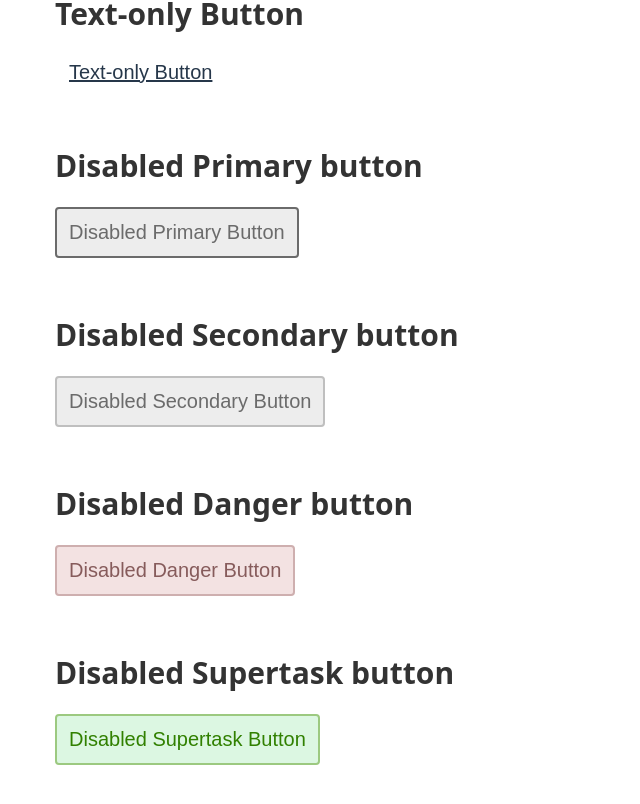
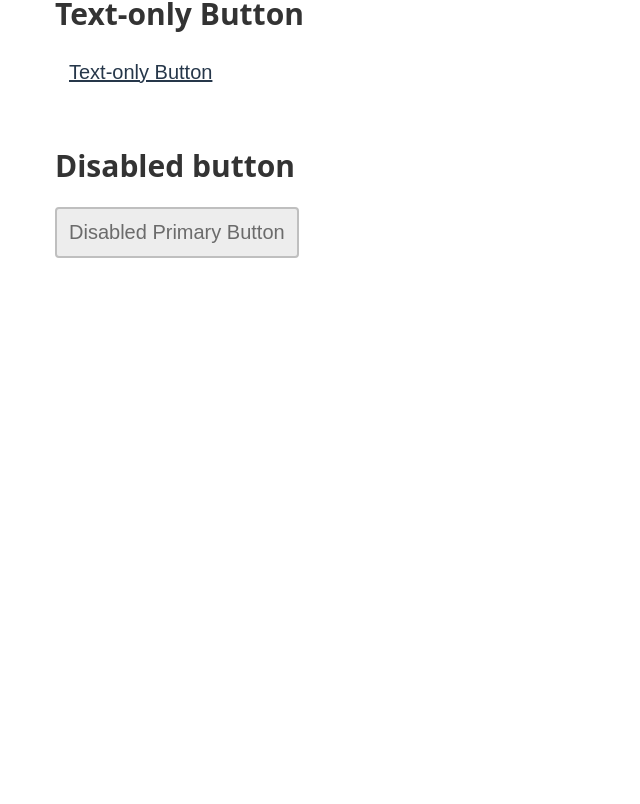
Before and after one commit to nmakuch/sandbox, a Next.js app: page /buttons in a window 1280 px wide. Shown: the part 982-1786 px from the top of the page, without its empty margins (0-640 px from the left). After the commit the page ends 1300 px from the top, so only its background shows below. Built offline with nearby package versions, Linux system fonts and the light colour scheme.

Commit message:
one disabled style

```diff
--- a/pages/buttons.js
+++ b/pages/buttons.js
@@ -1,7 +1,9 @@
 import Head from 'next/head'
+import React from 'react';
 import styles from '../styles/Buttons.module.css'
 
-export default function Home() {
+class Home extends React.Component {
+    render() {
         return (
             <div>
                 <Head>
@@ -49,23 +51,8 @@ export default function Home() {
                         </section>
 
                         <section className={styles.buttonsSection}>
-                        <h2>Disabled Primary button</h2>
+                            <h2>Disabled button</h2>
                             <button aria-disabled="true" className={styles.primary}>Disabled Primary Button</button>
-                    </section>
-
-                    <section className={styles.buttonsSection}>
-                        <h2>Disabled Secondary button</h2>
-                        <button aria-disabled="true" className={styles.secondary}>Disabled Secondary Button</button>
-                    </section>
-
-                    <section className={styles.buttonsSection}>
-                        <h2>Disabled Danger button</h2>
-                        <button aria-disabled="true" className={styles.danger}>Disabled Danger Button</button>
-                    </section>
-
-                    <section className={styles.buttonsSection}>
-                        <h2>Disabled Supertask button</h2>
-                        <button aria-disabled="true" className={styles.super}>Disabled Supertask Button</button>
                         </section>
                     </div>
                 </main>
@@ -75,3 +62,6 @@ export default function Home() {
             </div>
         )
     }
+}
+
+export default Home;
--- a/styles/Buttons.module.css
+++ b/styles/Buttons.module.css
@@ -61,7 +61,7 @@
   cursor: not-allowed;
   padding: 12px;
   color: #6b6b6b;
-  border: 2px solid #6b6b6b;
+  border: 2px solid #bfbfbf;
   border-radius: 4px;
 }
 
@@ -115,10 +115,10 @@
   font-size: 20px;
   font-family: "Lato Sans", sans-serif;
   background-color: #ededed;
-  border: 2px solid #bfbfbf;
   cursor: not-allowed;
   padding: 12px;
   color: #6b6b6b;
+  border: 2px solid #bfbfbf;
   border-radius: 4px;
 }
 
@@ -138,9 +138,9 @@
 }
 
 .danger:active {
-  background-color: #1a0606;
-  outline-color: #1a0606;
-  border: 2px solid #1a0606;
+  background-color: #0a0e14;
+  outline-color: #0a0e14;
+  border: 2px solid #0a0e14;
 }
 
 .danger {
@@ -168,11 +168,11 @@
 .danger[aria-disabled="true"] {
   font-size: 20px;
   font-family: "Lato Sans", sans-serif;
-  background-color: #f3e2e2;
-  border: 2px solid #ceafaf;
+  background-color: #ededed;
   cursor: not-allowed;
   padding: 12px;
-  color: #865b5b;
+  color: #6b6b6b;
+  border: 2px solid #bfbfbf;
   border-radius: 4px;
 }
 
@@ -191,9 +191,9 @@
 }
 
 .super:active {
-  background-color: #071200;
-  outline-color: #071200;
-  border: 2px solid #071200;
+  background-color: #0a0e14;
+  outline-color: #0a0e14;
+  border: 2px solid #0a0e14;
 }
 
 .super {
@@ -205,7 +205,8 @@
   color: white;
   border: 2px solid #318000;
   border-radius: 4px;
-  transition: all 0.1s ease-in-out;
+  transition: outline 0.1s ease-in-out, background-color 0.1s ease-in-out,
+    border-color 0.1s ease-in-out;
 }
 
 .super[aria-disabled="true"]:focus {
@@ -220,11 +221,11 @@
 .super[aria-disabled="true"] {
   font-size: 20px;
   font-family: "Lato Sans", sans-serif;
-  background-color: #dcf7e2;
-  border: 2px solid #9cc980;
+  background-color: #ededed;
   cursor: not-allowed;
   padding: 12px;
-  color: #318000;
+  color: #6b6b6b;
+  border: 2px solid #bfbfbf;
   border-radius: 4px;
 }
 
@@ -261,7 +262,8 @@
   color: #26374a;
   border: 2px solid white;
   border-radius: 4px;
-  transition: all 0.1s ease-in-out;
+  transition: outline 0.1s ease-in-out, background-color 0.1s ease-in-out,
+    border-color 0.1s ease-in-out;
 }
 
 .textOnly[aria-disabled="true"]:focus {
--- a/styles/globals.css
+++ b/styles/globals.css
@@ -15,6 +15,11 @@ h1 {
 a {
   color: inherit;
   text-decoration: none;
+  cursor: pointer;
+}
+
+button {
+  margin-right: 10px;
 }
 
 .back:hover {
@@ -35,8 +40,8 @@ a {
 }
 
 .back:active {
-  background-color: #000a61;
-  box-shadow: 4px 0 0 0 #000a61, -4px 0 0 0 #000a61;
+  background-color: #0a0e14;
+  box-shadow: 4px 0 0 0 #0a0e14, -4px 0 0 0 #0a0e14;
 }
 
 a {
```
Lines whose indentation alone changed are shown as unchanged.
